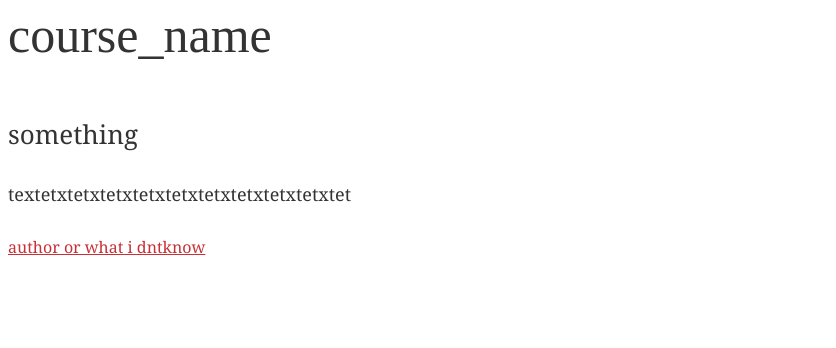
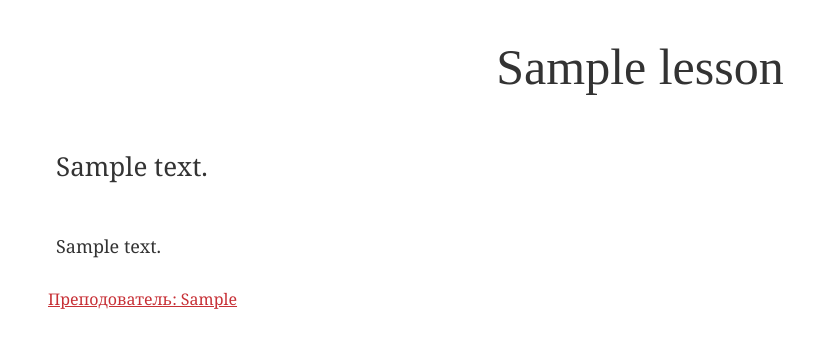
Before and after one commit to alabama77/djangosite, a Django app: template newsite/templates/newsite/course_template.html in a window 1280 px wide. Shown: the top 348 px of the page, without its empty margins (0-836 px from the left). Run offline with Django 3.2, Linux system fonts and the light colour scheme; tables that the repository leaves empty hold one stand-in row (values such as "Sample post"); the template is opened without the code that fills it: values that come from a table or form of the project are taken from there, most other values are stand-ins (such as "Sample title", 1, 10 or a date in 2020); some libraries are stand-ins or nearby versions.

Commit message:
lesson work

```diff
--- a/newsite/models.py
+++ b/newsite/models.py
@@ -8,6 +8,7 @@
 from django.urls import reverse
 
 class Category(models.Model):
+
 	name = models.CharField(max_length=100)
 	description_category = models.TextField(verbose_name='Краткое описание категории')
 	slug = models.SlugField(max_length=50)
@@ -26,6 +27,7 @@
 		return self.name
 
 class Lesson(models.Model):
+
 	category = models.ForeignKey(
 		'Category',
 		on_delete = models.CASCADE,)
@@ -37,11 +39,12 @@
 	slug = models.SlugField(max_length=50, verbose_name='Ссылка на урок')
 
 	class Meta:
+
 		verbose_name = 'Урок'
 		verbose_name_plural = 'Уроки'
 
 	def get_absolute_url(self):
-		return reverse('course_template', kwargs={ 'lesson_slug' : self.slug})
+		return reverse('course_template', kwargs={ 'lesson_slug' : self.slug })
 
 	def __unicode__(self):
 		return self.title
--- a/newsite/static/css/course_template.css
+++ b/newsite/static/css/course_template.css
@@ -1,7 +1,40 @@
-    h1 { color: #333333; font-family: ‘Bitter’, serif; font-size: 50px; font-weight: normal; line-height: 54px; margin: 0 0 54px; }
-    p { color: #333333; font-family: Georgia, serif; font-size: 18px; line-height: 28px; margin: 0 0 28px; }
-    p:first-of-type { font-size: 26px; line-height: 36px; margin: 0 0 28px; }
-    a { color: #c73036; font-family: Georgia, serif; text-decoration: underline; }
-    a:hover { color: #333333; text-decoration: underline; }
-    .author { color: #8d8d8d; font-family: Georgia, serif; font-style: italic; font-size: 14px; margin-bottom: 28px; }
+    h1 {
+     color: #333333;
+     font-family: ‘Bitter’, serif;
+     font-size: 50px;
+     font-weight: normal;
+     line-height: 54px;
+     margin: 40px 40px 54px;
+     text-align: center;
+         }
+
+
+    p {
+    	color: #333333;
+    	font-family: Georgia, serif;
+        font-size: 18px;
+        line-height: 28px;
+        margin: 48px 48px 28px;
+
+    }
+
+    p:first-of-type {
+    	font-size: 26px;
+    	line-height: 36px;
+    	margin: 48 48 28px;
+     }
+
+    a {
+     color: #c73036;
+     font-family: Georgia, serif;
+     text-decoration: underline;
+     margin: 40px 40px 28px;
+     }
+
+
+    a:hover {
+    	color: #333333;
+    	text-decoration: underline;
+    }
+    .author { color: #8d8d8d; font-family: Georgia, serif; font-style: italic; font-size: 14px; margin-bottom: 28px; margin: 40px 40px; }
     .author a { color: #c73036; font-family: «Helvetica Neue», sans-serif; font-weight: bold; text-decoration: none; text-transform: uppercase; }
--- a/newsite/templates/newsite/course_template.html
+++ b/newsite/templates/newsite/course_template.html
@@ -4,17 +4,17 @@
 
 	<head>
 		<meta charset="UTF-8">
-		<title>course</title>
+
+		<title>{{ lessons_text.title }}</title>
 		<link rel="stylesheet" href="{% static 'css/course_template.css' %}">
 	</head>
 
 	<body>
 		<div>
-			<h1>course_name</h1>
-			<p>something</p>
-			<p class="fist-of-type">textetxtetxtetxtetxtetxtetxtetxtetxtetxtet</p>
-			<a>author or what i dntknow</a>
-
+			<h1>{{lesson_text.title}}</h1>
+			<p>{{ lesson_text.description | safe }}</p>
+			<p class="fist-of-type">{{ lesson_text.full_lesson_text | safe }}</p>
+			<a>Преподователь: {{ lesson_text.teacher }}</a>
 		</div>
 	</body>
 </html>
--- a/newsite/urls.py
+++ b/newsite/urls.py
@@ -9,7 +9,7 @@
     path('', views.index, name='index'),
     path('courses/', views.courses, name='courses'),
     path('courses/<str:category_slug>/', views.course_view, name='category_detail'),
-    path('courses/<str:lesson_slug>/', views.lesson_view, name='course_template'),
+    path('courses/detail/<str:lesson_slug>', views.lesson_view, name='course_template'),
     path('ckeditor/', include('ckeditor_uploader.urls')),
 
     ] + static(settings.MEDIA_URL, document_root=settings.MEDIA_ROOT)
```
Also changed, not shown: newsite/views.py (+10 -6 lines).
